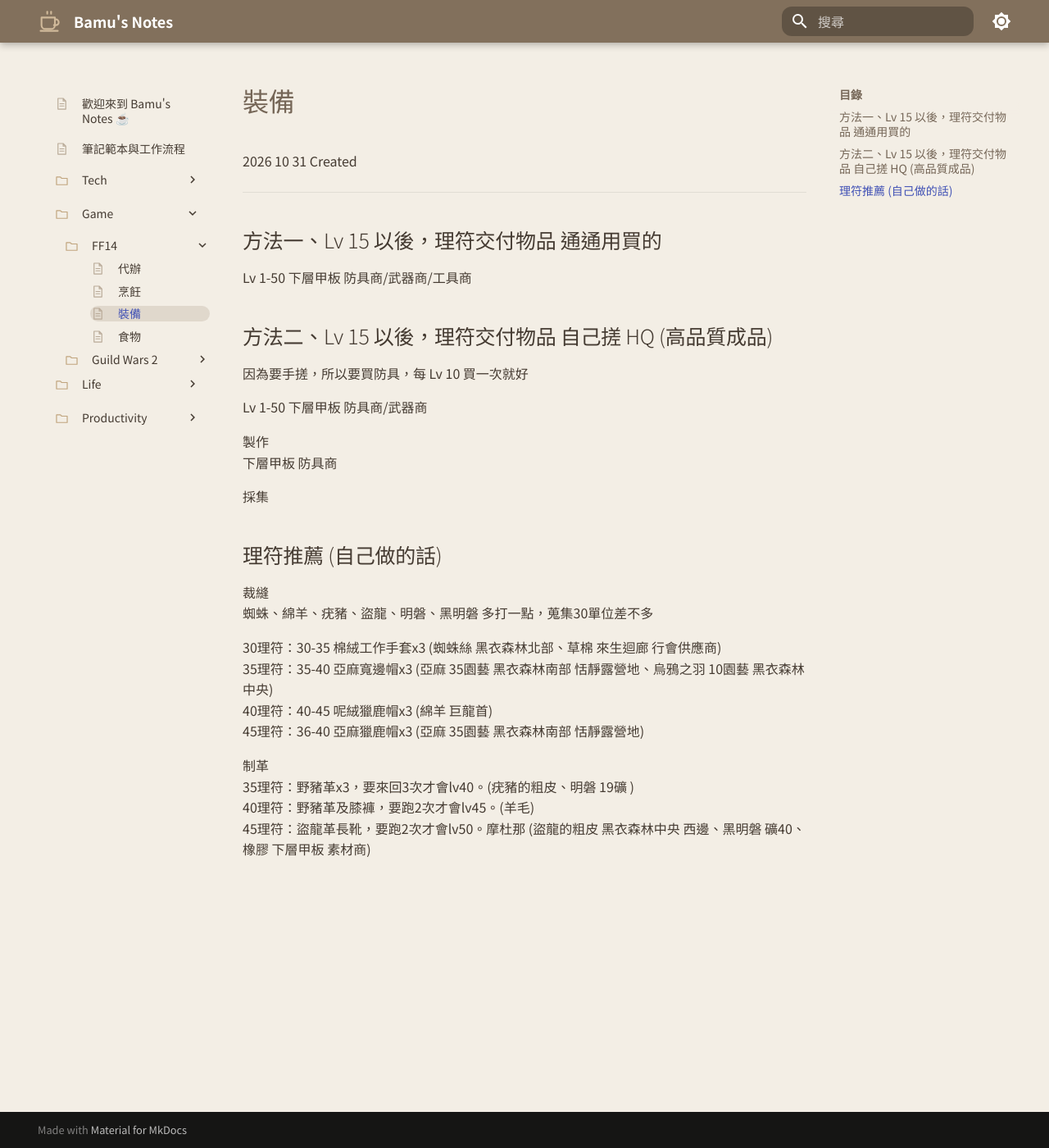
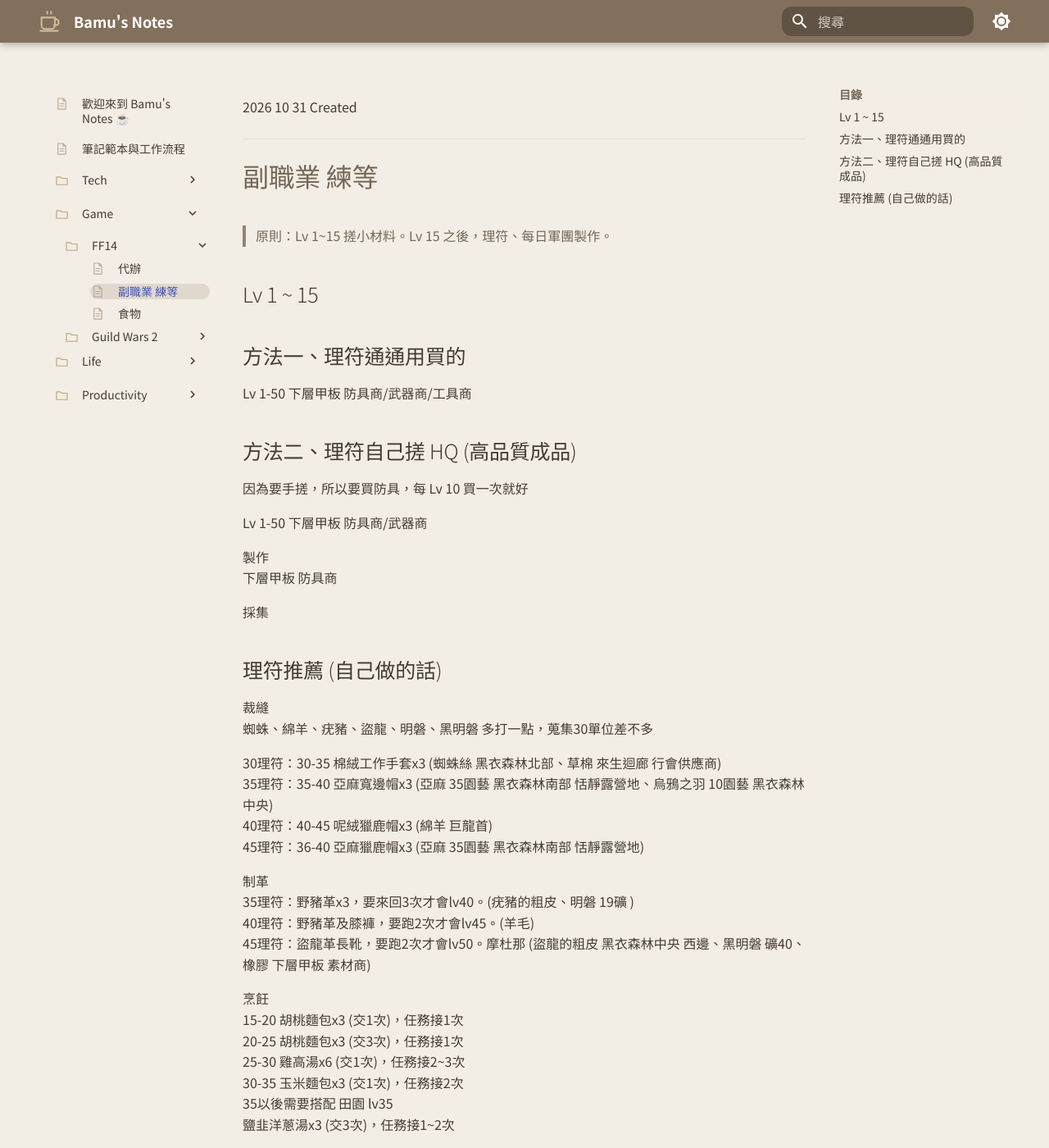
Before and after one commit to a892842486/shared-notes, an MkDocs documentation site: the page built from public/game/FF14/副職業 練等.md, in a window 1280 px wide and 1400 px high. Shown: the whole window at 82% size. Built offline with MkDocs 1.6.1 and Material for MkDocs 9.7.7, drawn with Linux system fonts in a browser that asks for light colours.

```diff
--- a/public/game/FF14/裝備.md
+++ b/public/game/FF14/副職業 練等.md
@@ -2,17 +2,22 @@
 
 ---
 
-## 方法一、Lv 15 以後，理符交付物品 通通用買的
+# 副職業 練等
+
+> 原則：Lv 1~15 搓小材料。Lv 15 之後，理符、每日軍團製作。
+
+## Lv 1 ~ 15
+
+
+## 方法一、理符通通用買的
 
 Lv 1-50 下層甲板 防具商/武器商/工具商
 
-
-## 方法二、Lv 15 以後，理符交付物品 自己搓 HQ (高品質成品)
+## 方法二、理符自己搓 HQ (高品質成品)
 
 因為要手搓，所以要買防具，每 Lv 10 買一次就好
 
 Lv 1-50 下層甲板 防具商/武器商
-
 
 製作
 下層甲板 防具商
@@ -34,3 +39,14 @@
 35理符：野豬革x3，要來回3次才會lv40。(疣豬的粗皮、明磐 19礦 )
 40理符：野豬革及膝褲，要跑2次才會lv45。(羊毛)
 45理符：盜龍革長靴，要跑2次才會lv50。摩杜那 (盜龍的粗皮 黑衣森林中央 西邊、黑明磐 礦40、橡膠 下層甲板 素材商)
+
+烹飪
+15-20 胡桃麵包x3 (交1次)，任務接1次
+20-25 胡桃麵包x3 (交3次)，任務接1次
+25-30 雞高湯x6 (交1次)，任務接2~3次
+30-35 玉米麵包x3 (交1次)，任務接2次
+35以後需要搭配 田園 lv35
+鹽韭洋蔥湯x3 (交3次)，任務接1~2次
+
+煉金
+20-25 失明毒藥x3 (交1次)
```
Also changed, not shown: public/game/FF14/烹飪.md (deleted, +0 -26 lines), public/life/health/坐姿.md (added, +60 -0 lines).
